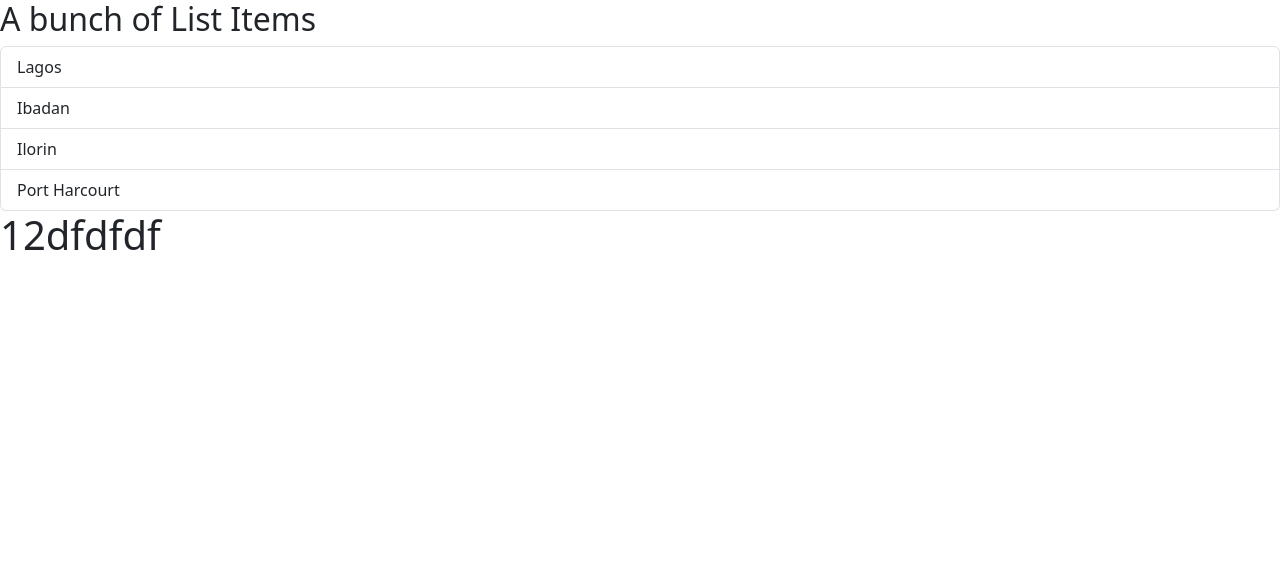
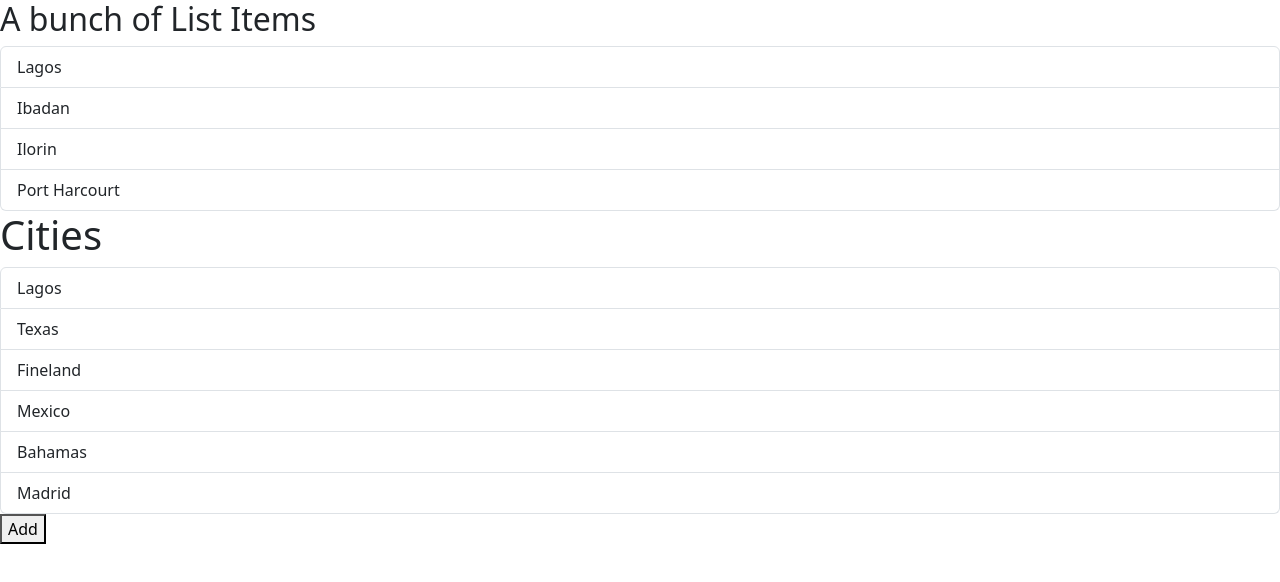
Before and after one commit to TORY-SKY/react-app-vite, a React (Vite) app: page / in a window 1280 px wide. Shown: the top 582 px of the page. Built offline with nearby package versions, Linux system fonts and the light colour scheme.

Commit message:
props and conditional statement in react

```diff
--- a/src/App.tsx
+++ b/src/App.tsx
@@ -2,10 +2,11 @@ import ListGroup from "./components/ListGroup";
 import Properties from "./components/Props.tsx";
 
 function App() {
+  const Cities = ["Lagos", "Texas", "Fineland", "Mexico", "Bahamas", "Madrid"];
   return (
     <>
       <ListGroup />
-      <Properties />
+      <Properties cities={Cities} heading={"Cities"} />
     </>
   );
 }
--- a/src/components/Props.tsx
+++ b/src/components/Props.tsx
@@ -1,18 +1,32 @@
 import { useState } from "react";
 
-function Properties() {
-  interface StateProperties {
-    name: string;
-    price: string;
-  }
-  const VickProperties = {
-    name: "Victor",
-    price: "priceless",
-  };
+interface StateProperties {
+  cities: string;
+  heading: string;
+} //Props here
+function Properties({ cities, heading }: StateProperties) {
   const [state, setState] = useState(1);
+  const [selectedCity, setselectedCity] = useState(-1);
+
   return (
     <>
-      <h1>12dfdfdf</h1>
+      <h1>{heading}</h1>
+      <ul className="list-group">
+        {cities.map((city, index) => (
+          <li
+            className={
+              selectedCity === index
+                ? "list-group-item acive"
+                : "list-group-item "
+            }
+            key={index}
+            onClick={() => setselectedCity(index)}
+          >
+            {city}
+          </li>
+        ))}
+      </ul>
+      <button onClick={() => setState(state + 1)}>Add</button>
     </>
   );
 }
```
